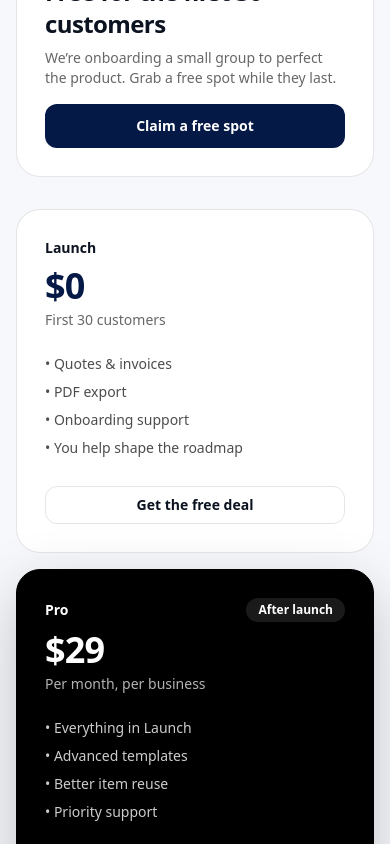
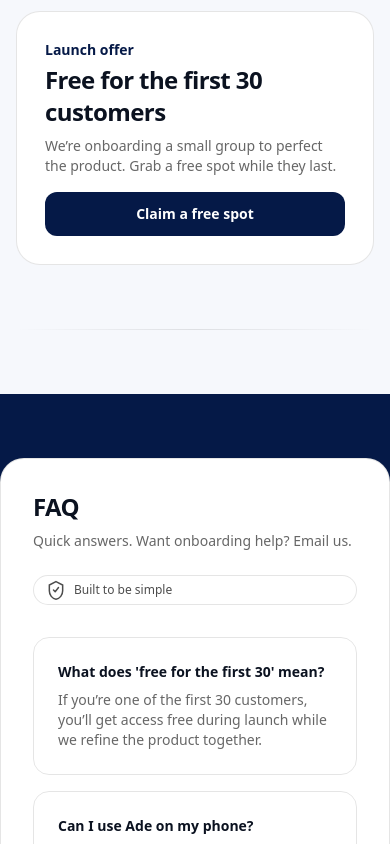
Before and after one commit to joeycee/ade-landing, a Next.js app: page / in a window 390 px wide. Shown: the part 4597-5441 px from the top of the page. Built offline with nearby package versions, Linux system fonts and the light colour scheme.

Commit message:
few tweaks change prices

```diff
--- a/app/page.tsx
+++ b/app/page.tsx
@@ -488,7 +488,7 @@ export default function Home() {
       <Divider />
 
       {/* HOW IT WORKS */}
-      <section id="how" className="mx-auto max-w-6xl px-4">
+      <section id="how" className="relative overflow-hidden bg-[#051947] py-16">
         <div className="rounded-3xl border border-black/10 bg-white p-8">
           <div className="flex flex-col md:flex-row md:items-end md:justify-between gap-6">
             <div>
@@ -543,7 +543,7 @@ export default function Home() {
           </div>
         </div>
 
-        <div className="mt-8 grid gap-4 md:grid-cols-3">
+        {/* <div className="mt-8 grid gap-4 md:grid-cols-3">
           <div className="rounded-3xl border border-black/10 bg-white p-7">
             <div className="text-sm font-semibold">Launch</div>
             <div className="mt-2 text-4xl font-semibold tracking-tight text-[#051947]">$0</div>
@@ -606,13 +606,13 @@ export default function Home() {
 
         <p className="mt-4 text-xs text-black/50">
           Pricing is placeholder — we’ll set final plans when you’re ready.
-        </p>
+        </p> */}
       </section>
 
       <Divider />
 
       {/* FAQ + CTA */}
-      <section id="faq" className="mx-auto max-w-6xl px-4">
+      <section id="faq" className="relative overflow-hidden bg-[#051947] py-16">
         <div className="rounded-3xl border border-black/10 bg-white p-8">
           <div className="flex flex-col md:flex-row md:items-end md:justify-between gap-6">
             <div>
```
